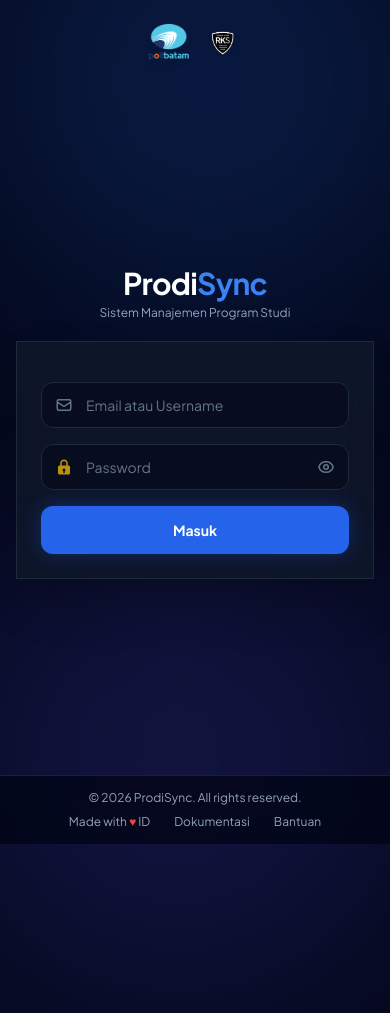
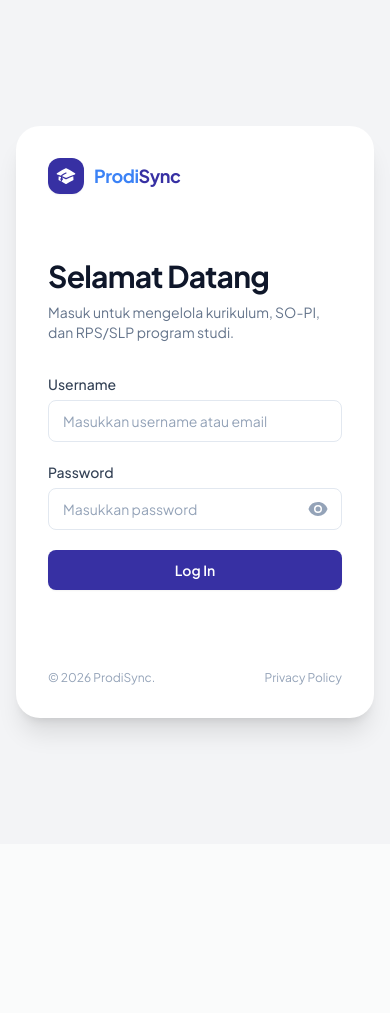
Before and after one commit to idris25muhammad/prodisync, a Flask app: page / in a window 390 px wide; the page is wider, and only the part inside the window is pictured. After the commit the page ends 742 px from the top of that part, so only its background shows below. Run offline with Flask 3, Linux system fonts and the light colour scheme; some libraries are stand-ins or nearby versions.

Commit message:
ui: redesign halaman login light theme split card dengan tampilan1 & tampilan2

```diff
--- a/templates/login.html
+++ b/templates/login.html
@@ -4,16 +4,16 @@
 <head>
     <meta charset="UTF-8">
     <meta name="viewport" content="width=device-width, initial-scale=1.0">
-    <title>Login | ProdiSync</title>
+    <title>Log In | ProdiSync</title>
     <script src="https://cdn.tailwindcss.com"></script>
-    <link href="https://fonts.googleapis.com/css2?family=Plus+Jakarta+Sans:wght@400;500;600;700;800;900&display=swap"
+    <link href="https://fonts.googleapis.com/css2?family=Plus+Jakarta+Sans:wght@400;500;600;700;800&display=swap"
         rel="stylesheet">
     <script>
         tailwind.config = {
             theme: {
                 extend: {
                     fontFamily: {
-                        sans: ['"Plus Jakarta Sans"', 'sans-serif'],
+                        sans: ['"Plus Jakarta Sans"', 'Inter', 'sans-serif'],
                     }
                 }
             }
@@ -21,149 +21,133 @@
     </script>
 </head>
 
-<body
-    class="bg-slate-950 h-screen w-screen font-sans text-slate-200 flex items-center justify-center p-4 sm:p-6 relative overflow-hidden">
+<body class="min-h-screen bg-[#F3F4F6] font-sans text-slate-900 flex items-center justify-center p-4 sm:p-6 lg:p-8">
 
-    <!-- Ambient Background Blurs -->
-    <div
-        class="absolute top-[-20%] left-[-10%] w-[500px] h-[500px] bg-blue-600/20 rounded-full filter blur-[120px] mix-blend-screen pointer-events-none">
+    <!-- Main Container Card -->
+    <div class="w-full max-w-6xl bg-white rounded-3xl shadow-xl p-4 sm:p-6">
+        <div class="grid grid-cols-1 lg:grid-cols-2 gap-6 items-stretch">
+
+            <!-- KOLOM KIRI: Form Login Minimalis -->
+            <div class="flex flex-col justify-between p-4 sm:p-8 lg:p-10 min-h-[560px]">
+
+                <!-- Top-left Brand (Solid SVG Icon + App Name) -->
+                <div class="flex items-center gap-2.5">
+                    <div class="w-9 h-9 rounded-xl bg-[#3730A3] flex items-center justify-center text-white shadow-sm">
+                        <svg xmlns="http://www.w3.org/2000/svg" viewBox="0 0 24 24" fill="currentColor" class="w-5 h-5">
+                            <path d="M11.7 2.805a.75.75 0 01.6 0A60.65 60.65 0 0122.83 8.72a.75.75 0 01-.231 1.337 49.949 49.949 0 00-9.902 3.912l-.003.002-.34.18a.75.75 0 01-.707 0A50.009 50.009 0 007.5 12.174v-.224c0-.131.067-.248.172-.311a54.614 54.614 0 014.653-2.52.75.75 0 00-.65-1.352 56.129 56.129 0 00-4.78 2.589 1.858 1.858 0 00-.859 1.228 49.803 49.803 0 00-4.634-1.527.75.75 0 01-.231-1.337A60.653 60.653 0 0111.7 2.805z" />
+                            <path d="M13.06 15.473a48.45 48.45 0 017.666-3.282c.134 1.414.22 2.843.255 4.285a.75.75 0 01-.46.71 47.878 47.878 0 00-8.105 4.342.75.75 0 01-.832 0 47.877 47.877 0 00-8.104-4.342.75.75 0 01-.461-.71c.035-1.442.121-2.87.255-4.286A48.4 48.4 0 016 13.18v1.27a1.5 1.5 0 00-.14 2.508c-.09.38-.222.753-.397 1.11.452.213.901.434 1.346.661a6.729 6.729 0 00.551-1.608 1.5 1.5 0 00.14-2.67v-.645a48.549 48.549 0 013.44 1.668 2.25 2.25 0 002.12 0z" />
+                        </svg>
                     </div>
-    <div
-        class="absolute bottom-[-20%] right-[-10%] w-[500px] h-[500px] bg-indigo-600/20 rounded-full filter blur-[120px] mix-blend-screen pointer-events-none">
+                    <span class="text-lg font-bold tracking-tight">
+                        <span class="text-blue-500">Prodi</span><span class="text-[#3730A3]">Sync</span>
+                    </span>
                 </div>
 
-    <!-- Top Center Logos (Polibatam & RKS side-by-side without container) -->
-    <div class="fixed top-6 left-1/2 transform -translate-x-1/2 flex items-center gap-4 sm:gap-6 z-50">
-        <img src="{{ url_for('static', filename='images/logo_polibatam.webp') }}" alt="Logo Polibatam"
-            class="h-9 sm:h-11 object-contain drop-shadow-md">
-        <img src="{{ url_for('static', filename='images/rks_logo.png') }}" alt="Logo RKS"
-            class="h-9 sm:h-16 object-contain drop-shadow-md">
+                <!-- Center Form Area -->
+                <div class="w-full max-w-sm mx-auto my-10">
+                    <div class="mb-8">
+                        <h1 class="font-bold text-3xl text-slate-900 tracking-tight">Selamat Datang</h1>
+                        <p class="text-sm text-slate-500 mt-2">Masuk untuk mengelola kurikulum, SO-PI, dan RPS/SLP program studi.</p>
                     </div>
-
-    <!-- Main Flex Layout Container (Form on Left, Mascot on Right) -->
-    <div
-        class="relative w-full max-w-4xl mx-auto flex flex-col md:flex-row items-center justify-center gap-6 md:gap-12 z-20">
-
-        <!-- LEFT SIDE: Login Column (Title outside container + Form Card) -->
-        <div class="w-full max-w-[380px] sm:max-w-[400px] flex flex-col items-center z-20 order-1">
-
-            <!-- Title & Subtitle (Outside container) -->
-            <div class="text-center mb-5">
-                <h1 class="text-3xl sm:text-[34px] font-bold mb-1 tracking-tight">
-                    <span class="text-white">Prodi</span><span class="text-blue-500">Sync</span>
-                </h1>
-                <p class="text-slate-400 text-xs sm:text-sm">Sistem Manajemen Program Studi</p>
-            </div>
-
-            <!-- Login Form Card (Kotak Tanpa Lekukan) -->
-            <div
-                class="w-full bg-slate-900/90 backdrop-blur-xl rounded-none shadow-2xl border border-slate-800 p-6 sm:p-8 relative">
 
                     {% with messages = get_flashed_messages(with_categories=true) %}
                     {% if messages %}
                     {% for category, message in messages %}
                     <div
-                    class="bg-red-500/10 text-red-400 border border-red-500/20 p-2.5 text-xs rounded-xl mb-4 text-center font-medium">
+                        class="bg-red-50 text-red-600 border border-red-200 px-3.5 py-2.5 text-xs rounded-lg mb-5 font-medium">
                         {{ message }}
                     </div>
                     {% endfor %}
                     {% endif %}
                     {% endwith %}
 
-                <form method="POST" class="space-y-4">
+                    <form method="POST" class="space-y-5">
                         <input type="hidden" name="csrf_token" value="{{ csrf_token() }}">
-                    <!-- Email/Username -->
-                    <div class="relative group">
-                        <div class="absolute inset-y-0 left-0 pl-3.5 flex items-center pointer-events-none">
-                            <svg class="h-[18px] w-[18px] text-slate-500 group-focus-within:text-blue-500 transition-colors"
-                                fill="none" viewBox="0 0 24 24" stroke="currentColor">
-                                <path stroke-linecap="round" stroke-linejoin="round" stroke-width="2"
-                                    d="M3 8l7.89 5.26a2 2 0 002.22 0L21 8M5 19h14a2 2 0 002-2V7a2 2 0 00-2-2H5a2 2 0 00-2 2v10a2 2 0 002 2z" />
-                            </svg>
-                        </div>
-                        <input type="text" name="username"
-                            class="w-full pl-11 pr-4 py-3 bg-slate-950/50 border border-slate-800 rounded-xl focus:ring-2 focus:ring-blue-500/50 focus:border-blue-500 outline-none transition-all text-sm text-white placeholder:text-slate-500"
-                            placeholder="Email atau Username" required autocomplete="username">
+
+                        <!-- Input Username -->
+                        <div>
+                            <label for="username" class="block text-sm font-medium text-slate-700 mb-1.5">
+                                Username
+                            </label>
+                            <input type="text" id="username" name="username"
+                                class="w-full px-3.5 py-2.5 bg-white border border-slate-200 rounded-lg text-sm text-slate-900 placeholder:text-slate-400 focus:outline-none focus:ring-2 focus:ring-indigo-600/20 focus:border-indigo-600 transition-all"
+                                placeholder="Masukkan username atau email" required autocomplete="username">
                         </div>
 
-                    <!-- Password -->
-                    <div class="relative group">
-                        <div class="absolute inset-y-0 left-0 pl-3.5 flex items-center pointer-events-none">
-                            <svg class="h-[18px] w-[18px] text-yellow-500/80 group-focus-within:text-yellow-400 transition-colors"
-                                fill="currentColor" viewBox="0 0 24 24">
-                                <path
-                                    d="M12 2C9.243 2 7 4.243 7 7v3H6a2 2 0 00-2 2v8a2 2 0 002 2h12a2 2 0 002-2v-8a2 2 0 00-2-2h-1V7c0-2.757-2.243-5-5-5zM9 7c0-1.654 1.346-3 3-3s3 1.346 3 3v3H9V7zm4 10.723V20h-2v-2.277a1.993 1.993 0 01.5-3.608 2 2 0 011.5 3.608z" />
-                            </svg>
-                        </div>
-                        <input type="password" name="password" id="password"
-                            class="w-full pl-11 pr-11 py-3 bg-slate-950/50 border border-slate-800 rounded-xl focus:ring-2 focus:ring-blue-500/50 focus:border-blue-500 outline-none transition-all text-sm text-white placeholder:text-slate-500"
-                            placeholder="Password" required>
-                        <div class="absolute inset-y-0 right-0 pr-3.5 flex items-center">
+                        <!-- Input Password -->
+                        <div>
+                            <label for="password" class="block text-sm font-medium text-slate-700 mb-1.5">
+                                Password
+                            </label>
+                            <div class="relative">
+                                <input type="password" id="password" name="password"
+                                    class="w-full pl-3.5 pr-11 py-2.5 bg-white border border-slate-200 rounded-lg text-sm text-slate-900 placeholder:text-slate-400 focus:outline-none focus:ring-2 focus:ring-indigo-600/20 focus:border-indigo-600 transition-all"
+                                    placeholder="Masukkan password" required autocomplete="current-password">
                                 <button type="button" onclick="togglePassword()"
-                                class="text-slate-500 hover:text-slate-300 focus:outline-none transition-colors">
-                                <svg id="eye-icon" class="h-[18px] w-[18px]" fill="none" viewBox="0 0 24 24"
-                                    stroke="currentColor">
-                                    <path stroke-linecap="round" stroke-linejoin="round" stroke-width="2"
-                                        d="M15 12a3 3 0 11-6 0 3 3 0 016 0z" />
-                                    <path stroke-linecap="round" stroke-linejoin="round" stroke-width="2"
-                                        d="M2.458 12C3.732 7.943 7.523 5 12 5c4.478 0 8.268 2.943 9.542 7-1.274 4.057-5.064 7-9.542 7-4.477 0-8.268-2.943-9.542-7z" />
+                                    class="absolute inset-y-0 right-0 pr-3.5 flex items-center text-slate-400 hover:text-slate-600 focus:outline-none transition-colors"
+                                    aria-label="Tampilkan atau sembunyikan password">
+                                    <svg id="eye-icon" xmlns="http://www.w3.org/2000/svg" viewBox="0 0 20 20" fill="currentColor" class="w-5 h-5">
+                                        <path d="M10 12.5a2.5 2.5 0 100-5 2.5 2.5 0 000 5z" />
+                                        <path fill-rule="evenodd" d="M.664 10.59a1.651 1.651 0 010-1.186A10.004 10.004 0 0110 3c4.257 0 7.893 2.66 9.336 6.41.147.381.146.804 0 1.186A10.004 10.004 0 0110 17c-4.257 0-7.893-2.66-9.336-6.41zM14 10a4 4 0 11-8 0 4 4 0 018 0z" clip-rule="evenodd" />
                                     </svg>
                                 </button>
                             </div>
                         </div>
 
-                    <!-- Button -->
+                        <!-- Submit Button -->
                         <button type="submit"
-                        class="w-full bg-blue-600 hover:bg-blue-500 text-white font-bold py-3.5 rounded-xl transition-all mt-2 text-sm shadow-[0_0_20px_rgba(37,99,235,0.3)] hover:shadow-[0_0_25px_rgba(37,99,235,0.5)] transform hover:-translate-y-0.5 active:translate-y-0">
-                        Masuk
+                            class="w-full bg-[#3730A3] hover:bg-indigo-700 text-white font-semibold py-2.5 px-4 rounded-lg text-sm transition-colors shadow-sm focus:outline-none focus:ring-2 focus:ring-indigo-600 focus:ring-offset-2">
+                            Log In
                         </button>
+                    </form>
+                </div>
 
-                </form>
+                <!-- Footer -->
+                <div class="flex items-center justify-between text-xs text-slate-400 pt-4">
+                    <span>&copy; 2026 ProdiSync.</span>
+                    <a href="#" class="hover:text-slate-600 transition-colors">Privacy Policy</a>
                 </div>
             </div>
 
-        <!-- RIGHT SIDE: Mascot & Call Box (Hidden on Mobile/Tablet, visible on Desktop md+) -->
-        <div class="hidden md:flex flex-col items-start text-left relative z-20 order-2 group">
+            <!-- KOLOM KANAN: Panel Visual Biru -->
+            <div
+                class="hidden lg:flex flex-col justify-between bg-gradient-to-br from-[#3730A3] to-[#4338CA] rounded-2xl p-10 xl:p-12 text-white relative overflow-hidden">
 
-            <!-- Call Box / Speech Bubble (Gradient Blue Navy & Orange) -->
-            <div class="mb-4 relative transform rotate-1 transition-all duration-300 w-[250px] sm:w-[280px]">
-                <div
-                    class="bg-gradient-to-br from-slate-950 via-blue-950 to-orange-500 text-white text-lg sm:text-xl font-black tracking-tight p-6 sm:p-7 rounded-[2rem] shadow-[0_20px_50px_rgba(249,115,22,0.35)] border border-orange-500/30 flex flex-col justify-between gap-3 relative">
-                    <p class="leading-snug">Kelola Kurikulum & RPS lebih mudah dan terorganisir!</p>
-                    <div class="flex justify-end">
-                        <span class="text-3xl leading-none text-orange-400 font-bold">&rsaquo;</span>
+                <!-- Subtle Geometric Background Pattern -->
+                <div class="absolute inset-0 opacity-10 pointer-events-none">
+                    <svg class="w-full h-full" xmlns="http://www.w3.org/2000/svg">
+                        <defs>
+                            <pattern id="geo-grid" width="40" height="40" patternUnits="userSpaceOnUse">
+                                <path d="M 40 0 L 0 0 0 40" fill="none" stroke="white" stroke-width="1" />
+                            </pattern>
+                        </defs>
+                        <rect width="100%" height="100%" fill="url(#geo-grid)" />
+                    </svg>
+                </div>
+                <div class="absolute -top-24 -right-24 w-72 h-72 rounded-full bg-white/10 pointer-events-none"></div>
+                <div class="absolute -bottom-28 -left-20 w-80 h-80 rounded-full bg-indigo-400/10 pointer-events-none"></div>
+
+                <!-- Headline & Subtitle -->
+                <div class="relative z-10 max-w-md">
+                    <h2 class="text-3xl font-bold leading-tight tracking-tight">
+                        Kelola Kurikulum &amp; RPS/SLP Lebih Terstruktur
+                    </h2>
+                    <p class="text-indigo-100/80 text-sm mt-3 leading-relaxed">
+                        Pantau pemetaan CPL, penyusunan RPS/SLP, hingga rubrik asesmen program studi dalam satu platform terpadu.
+                    </p>
                 </div>
 
-                    <!-- Pointer Arrow pointing down toward mascot -->
-                    <div
-                        class="absolute -bottom-2.5 left-1/2 md:left-14 transform -translate-x-1/2 md:translate-x-0 w-5 h-5 bg-orange-500 border-b border-r border-orange-400/50 rotate-45 rounded-sm">
-                    </div>
-                </div>
-            </div>
-
-            <!-- Mascot Image (Animasi saat di-hover saja) -->
-            <div
-                class="w-[140px] sm:w-[170px] md:w-[190px] group-hover:animate-bounce hover:scale-105 transition-transform duration-300 cursor-pointer">
-                <img src="{{ url_for('static', filename='images/rks_mascott.png') }}" alt="RKS Mascott"
-                    class="w-full h-auto object-contain drop-shadow-[0_20px_40px_rgba(0,0,0,0.5)]">
+                <!-- Layered Local Images -->
+                <div class="relative z-10 mt-10 mb-4 pr-4">
+                    <img src="{{ url_for('static', filename='images/tampilan1.jpg') }}" alt="Tampilan Dashboard ProdiSync"
+                        class="w-full rounded-xl shadow-2xl border border-white/10 object-cover">
+                    <img src="{{ url_for('static', filename='images/tampilan2.jpg') }}" alt="Tampilan Detail ProdiSync"
+                        class="absolute -bottom-6 -right-4 w-48 xl:w-56 bg-white rounded-xl shadow-2xl border-2 border-white/90 object-cover">
                 </div>
             </div>
 
         </div>
-
-    <!-- Footer (Matching base.html style with Made with ❤️ ID) -->
-    <footer
-        class="fixed bottom-0 left-0 right-0 border-t border-slate-800/80 bg-slate-950/80 backdrop-blur-md px-6 py-3.5 z-50">
-        <div
-            class="max-w-7xl mx-auto flex flex-col sm:flex-row justify-between items-center text-xs text-slate-400 gap-2 sm:gap-0">
-            <p>&copy; 2026 ProdiSync. All rights reserved.</p>
-            <div class="flex items-center space-x-6">
-                <span>Made with <span class="text-red-500 font-bold">&hearts;</span> ID</span>
-                <a href="#" class="hover:text-slate-200 transition-colors">Dokumentasi</a>
-                <a href="#" class="hover:text-slate-200 transition-colors">Bantuan</a>
     </div>
-        </div>
-    </footer>
 
     <script>
         function togglePassword() {
@@ -173,13 +157,14 @@
             if (passwordInput.type === 'password') {
                 passwordInput.type = 'text';
                 eyeIcon.innerHTML = `
-                    <path stroke-linecap="round" stroke-linejoin="round" stroke-width="2" d="M13.875 18.825A10.05 10.05 0 0112 19c-4.478 0-8.268-2.943-9.543-7a9.97 9.97 0 011.563-3.029m5.858.908a3 3 0 114.243 4.243M9.878 9.878l4.242 4.242M9.88 9.88l-3.29-3.29m7.532 7.532l3.29 3.29M3 3l3.59 3.59m0 0A9.953 9.953 0 0112 5c4.478 0 8.268 2.943 9.543 7a10.025 10.025 0 01-4.132 5.411m0 0L21 21" />
+                    <path fill-rule="evenodd" d="M3.28 2.22a.75.75 0 00-1.06 1.06l14.5 14.5a.75.75 0 101.06-1.06l-1.745-1.745a10.029 10.029 0 003.3-4.38 1.651 1.651 0 000-1.185A10.004 10.004 0 009.999 3a9.956 9.956 0 00-4.744 1.194L3.28 2.22zM7.752 6.69l1.092 1.092a2.5 2.5 0 013.374 3.373l1.091 1.092a4 4 0 00-5.557-5.557z" clip-rule="evenodd" />
+                    <path d="M10.748 13.93l2.523 2.523a9.987 9.987 0 01-3.27.547c-4.258 0-7.894-2.66-9.337-6.41a1.651 1.651 0 010-1.186A10.007 10.007 0 012.839 6.02L6.07 9.252a4 4 0 004.678 4.678z" />
                 `;
             } else {
                 passwordInput.type = 'password';
                 eyeIcon.innerHTML = `
-                    <path stroke-linecap="round" stroke-linejoin="round" stroke-width="2" d="M15 12a3 3 0 11-6 0 3 3 0 016 0z" />
-                    <path stroke-linecap="round" stroke-linejoin="round" stroke-width="2" d="M2.458 12C3.732 7.943 7.523 5 12 5c4.478 0 8.268 2.943 9.542 7-1.274 4.057-5.064 7-9.542 7-4.477 0-8.268-2.943-9.542-7z" />
+                    <path d="M10 12.5a2.5 2.5 0 100-5 2.5 2.5 0 000 5z" />
+                    <path fill-rule="evenodd" d="M.664 10.59a1.651 1.651 0 010-1.186A10.004 10.004 0 0110 3c4.257 0 7.893 2.66 9.336 6.41.147.381.146.804 0 1.186A10.004 10.004 0 0110 17c-4.257 0-7.893-2.66-9.336-6.41zM14 10a4 4 0 11-8 0 4 4 0 018 0z" clip-rule="evenodd" />
                 `;
             }
         }
```
Also changed, not shown: static/images/tampilan1.jpg (added), static/images/tampilan2.jpg (added). Lines whose indentation alone changed are shown as unchanged.
